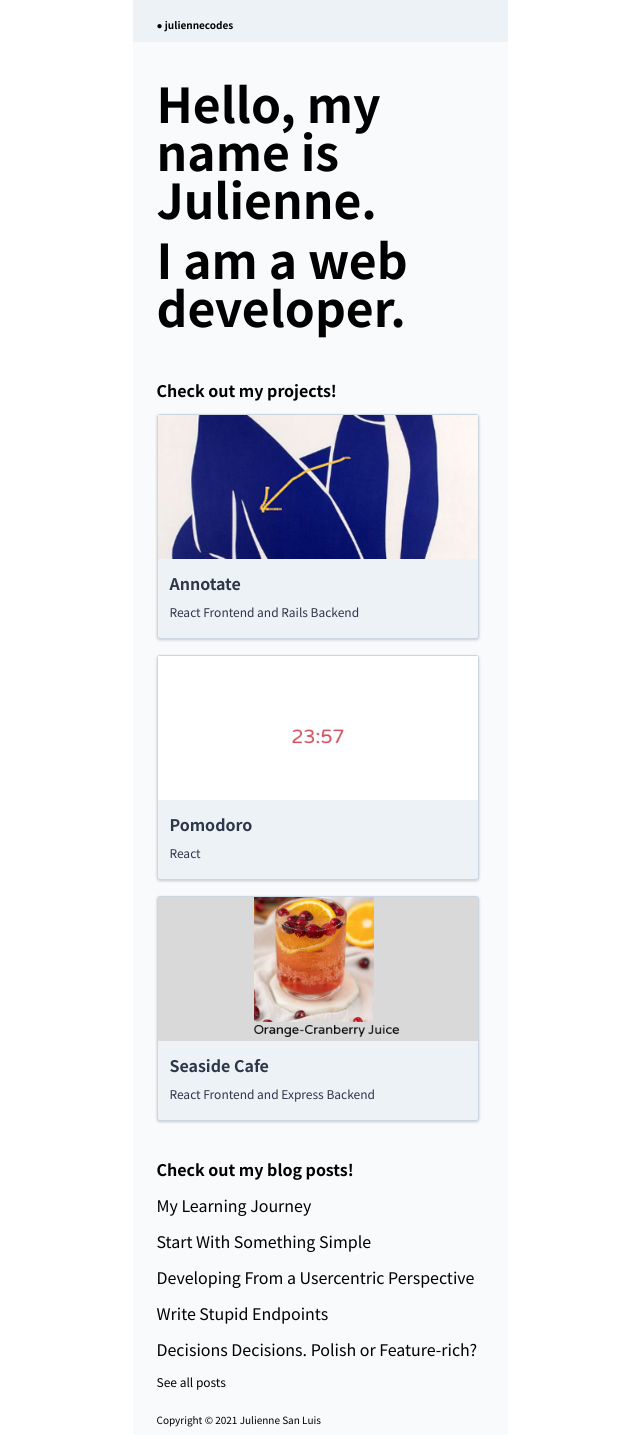
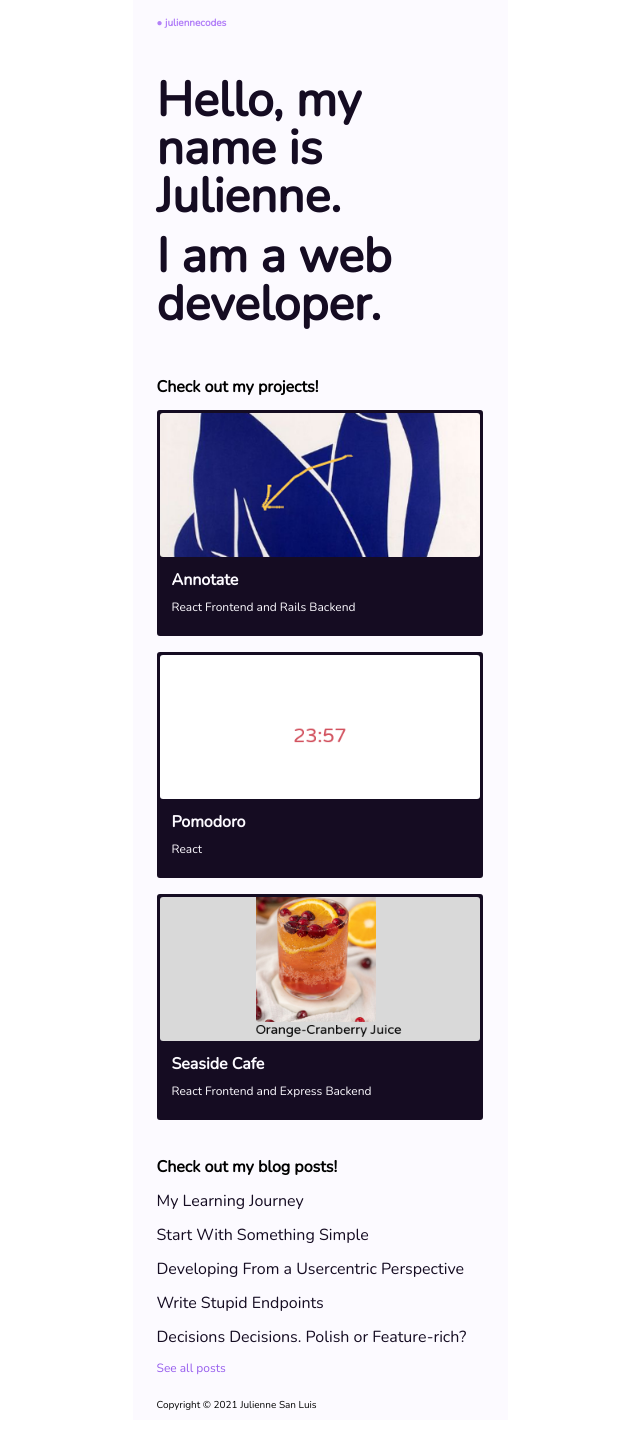
Before and after one commit to juliennecodes/juliennecodes.github.io, a React (Create React App) app: page /#/ in a window 1280 px wide. Shown: the whole page, without its empty margins (320-960 px from the left). Built offline with nearby package versions, Linux system fonts and the light colour scheme.

Commit message:
updated font, updated colours

```diff
--- a/public/index.html
+++ b/public/index.html
@@ -9,10 +9,10 @@
       content="juliennecodes web development portfolio"
     />
     <title>juliennecodes</title>
-    <link href="https://fonts.googleapis.com/css2?family=Noto+Sans+JP:wght@400;700&display=swap" rel="stylesheet">
     <link rel="stylesheet" href="styles/reset.css">
     <link rel="stylesheet" href="styles/main.css">
     <link rel="stylesheet" href="styles/colours.css">
+    <link href="https://fonts.googleapis.com/css2?family=Nunito&display=swap" rel="stylesheet">
   </head>
   <body>
     <noscript>You need to enable JavaScript to run this app.</noscript>
--- a/public/styles/colours.css
+++ b/public/styles/colours.css
@@ -1,59 +1,98 @@
-* {
-  color: black;
+/* * {
+  color: hsl(262, 100%, 99%);
+  color: hsl(262, 100%, 98%);
+  color: hsl(262, 100%, 93%);
+  color: hsl(263, 98%, 83%);
+  color: hsl(265, 95%, 74%);
+  color: hsl(264, 80%, 65%);
+  color: hsl(265, 48%, 9%);
+} */
+
+.App {
+  background-color: hsl(262, 100%, 99%);
 }
 
-.App {
-  background-color: hsl(204, 45%, 98%);
+.homepage-link {
+  color: hsl(265, 90%, 74%);
 }
 
-header {
-    background-color: hsl(210, 38%, 95%);
+.introduction-heading,
+.introduction-subheading {
+  color: hsl(262, 100%, 93%);
+  color: hsl(265, 48%, 9%);
 }
 
-/* .check-out-heading {
-    color: hsl(214, 20%, 69%);
+/* .projects-links-div {
+  background-color: hsl(263, 98%, 83%);
 } */
 
+/* .blog-posts-div {
+    background-color: hsl(262, 100%, 93%);
+} */
+/* ---------------------------------------------------------------------------------------------------- */
+/* Project Preview Card */
+/* ---------------------------------------------------------------------------------------------------- */
 .project-preview {
-  border: 1px solid hsl(211, 25%, 84%);
-  box-shadow: 0 1px 3px hsl(0deg 0% 0% / 20%);
-  background-color: hsl(210, 38%, 95%);
+  border: 3px solid hsl(265, 48%, 9%);
+  background-color: hsl(265, 48%, 9%);
 }
 
 .project-preview-title,
-.project-preview-technology,
-.blog-post-link a,
-.blog-link {
-  color: hsl(218, 23%, 23%);
+.project-preview-technology {
+  color: hsl(262, 100%, 99%);
 }
 
-/* .project-image,
-.project-video,
-.project-pages-image {
-  border-top: 4px solid hsl(218, 23%, 23%);
-  border-bottom: 4px solid hsl(218, 23%, 23%);
-} */
+/* ---------------------------------------------------------------------------------------------------- */
+/* Video */
+/* ---------------------------------------------------------------------------------------------------- */
 
-.project-video{
-  border-top: 12px solid hsl(0, 0%, 0%);
-  border-bottom: 12px solid hsl(0, 0%, 0%);
+.project-video {
+  border-top: 12px solid hsl(265, 48%, 9%);
+  border-bottom: 12px solid hsl(265, 48%, 9%);
 }
 
-/* .project-goal h2,
+/* ---------------------------------------------------------------------------------------------------- */
+/* Headings */
+/* ---------------------------------------------------------------------------------------------------- */
+
+.project-goal h2,
 .project-challenges h2,
 .project-blog-posts-section h2,
 .developer-notes h2,
 .future-plans h2 {
-    color: hsl(218, 23%, 23%);
-} */
-
-
-.blog-post-link a, .blog-link, .project-blog-post-link, .project-external-link {
-    color: hsl(0, 0%, 0%);
+  color: hsl(265, 48%, 9%);
 }
 
-.blog-post-link a:hover, .blog-link:hover, .project-blog-post-link:hover, .project-external-link:hover, .prev:hover, .next:hover {
-    /* color: hsl(218, 23%, 23%); */
-    /* border-bottom: 2px solid hsl(218, 23%, 23%); */
-    border-bottom: 2px solid hsl(0, 0%, 0%);
+/* ---------------------------------------------------------------------------------------------------- */
+/* Links */
+/* ---------------------------------------------------------------------------------------------------- */
+.blog-post-link a {
+  color: hsl(265, 48%, 9%)
 }
+
+.blog-link,
+.project-blog-post-link,
+.project-external-link {
+  color: hsl(264, 80%, 65%);
+}
+
+.blog-post-link a:hover,
+.blog-link:hover,
+.project-blog-post-link:hover,
+.project-external-link:hover {
+  color: hsl(264, 80%, 65%);
+  border-bottom: 2px solid hsl(264, 80%, 65%);
+}
+
+/* ---------------------------------------------------------------------------------------------------- */
+/* Prev Next */
+/* ---------------------------------------------------------------------------------------------------- */
+.prev,
+.next {
+  color: hsl(265, 95%, 74%);
+}
+
+.prev:hover,
+.next:hover {
+  border-bottom: 2px solid hsl(265, 95%, 74%);
+}
--- a/public/styles/main.css
+++ b/public/styles/main.css
@@ -1,4 +1,4 @@
 body {
-  font-family: "Noto Sans JP", sans-serif;
   font-size: 18px;
+  font-family: 'Nunito', sans-serif;
 }
--- a/src/pages/Homepage/ProjectLinks.css
+++ b/src/pages/Homepage/ProjectLinks.css
@@ -28,6 +28,7 @@
     object-fit: cover;
     width: 100%;
     height: 100%;
+    border-radius: 3px;
 }
 
 .project-preview-title {
--- a/src/pages/ProjectPage/ProjectPage.css
+++ b/src/pages/ProjectPage/ProjectPage.css
@@ -84,9 +84,10 @@
 }
 
 .project-heading {
-  font-size: 32px;
+  font-size: 36px;
   font-weight: 600;
   padding: 24px 24px 42px;
+  line-height: 1.25;
 }
 
 /* ---------------------------------------------------------------------------------------------------- */
```
Also changed, not shown: 1 other file (tests, documents, lock files or other folders).
